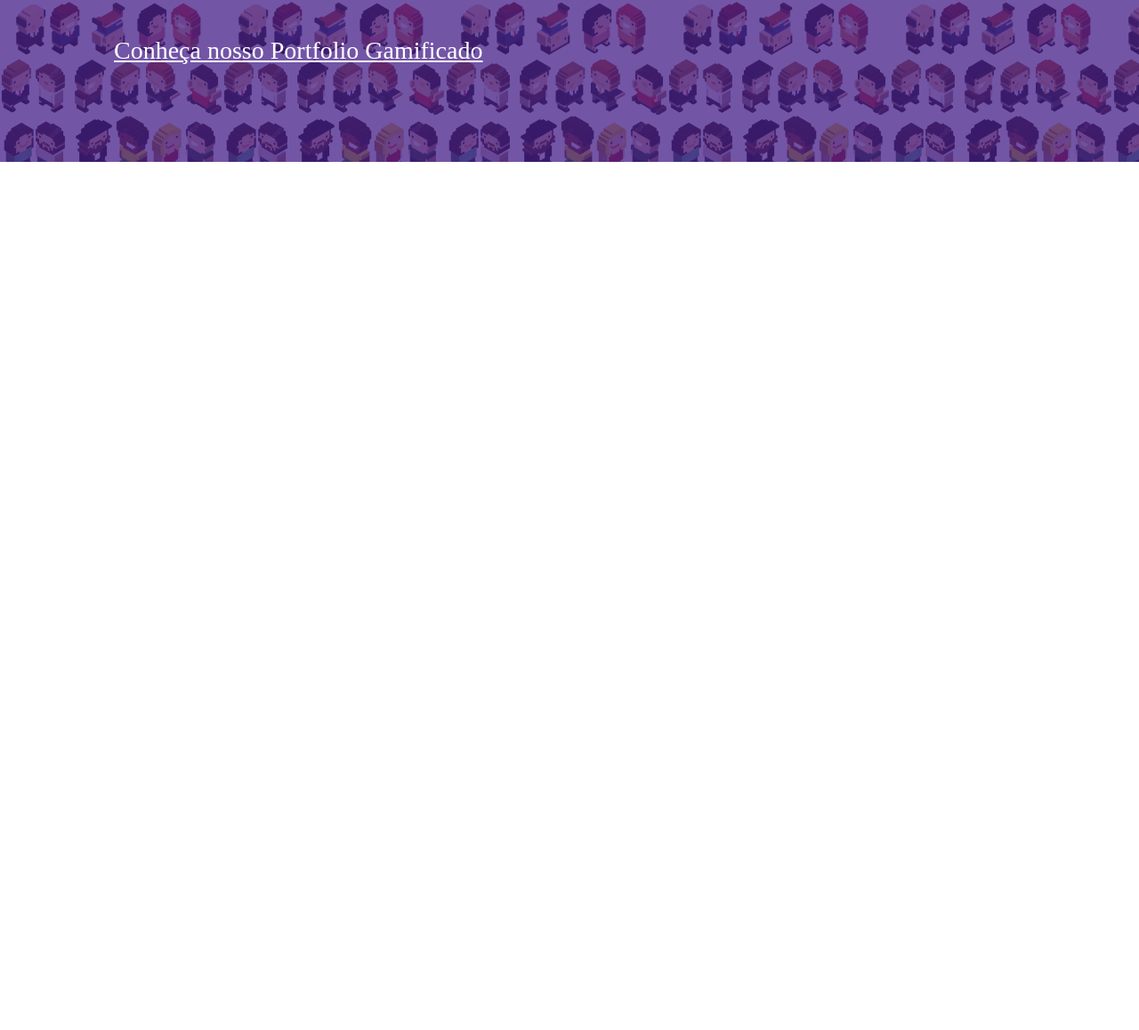
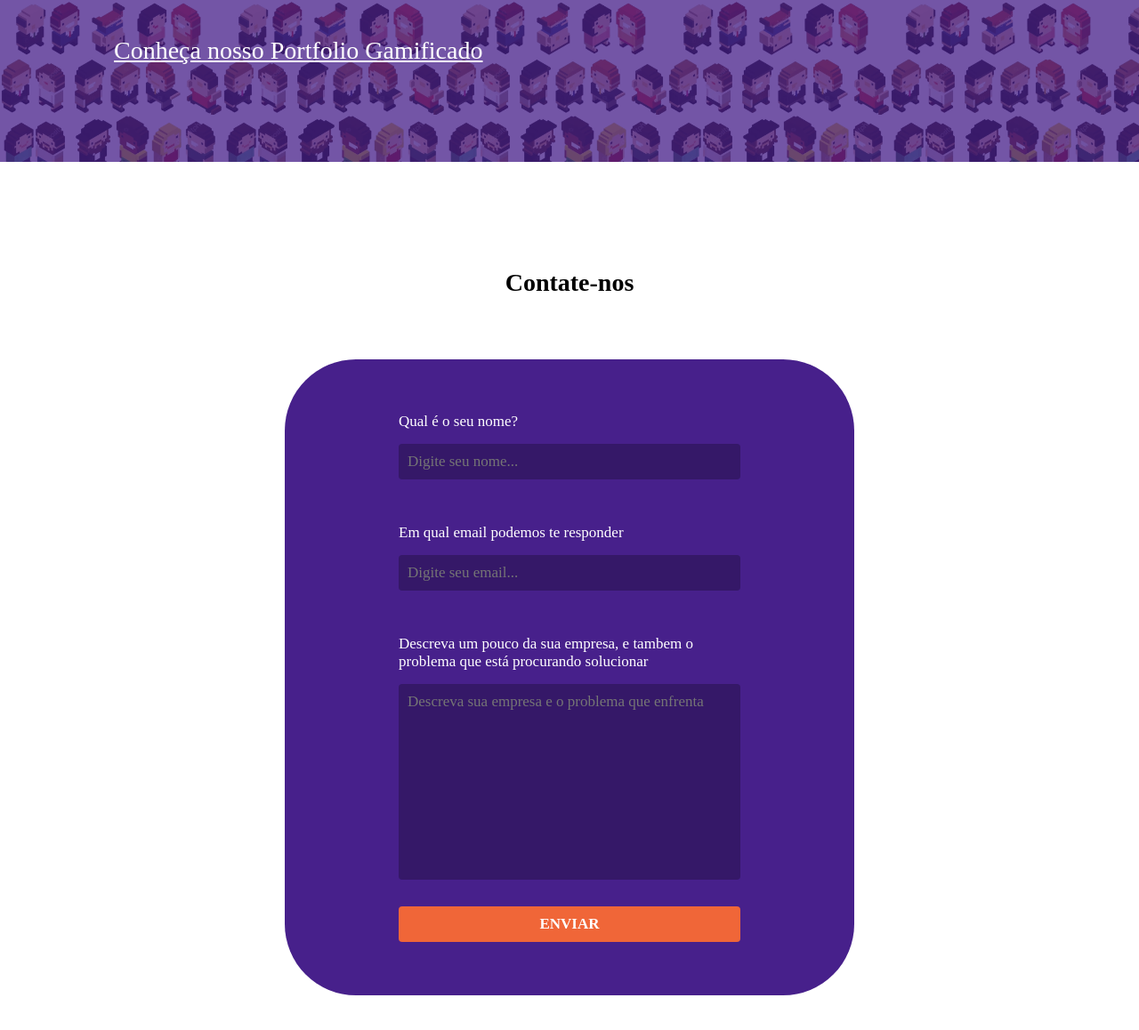
Before and after one commit to MVNC26/gameficaai, a plain HTML site: page index.html in a window 1280 px wide. Shown: the part 2290-3448 px from the top of the page at 89% size. Before the commit the page ends 2592 px from the top, so only its background shows below. Drawn offline with Linux system fonts and the light colour scheme; a web font is replaced by a local one.

Commit message:
feat: formulario de contato foi adicionado

```diff
--- a/index.html
+++ b/index.html
@@ -91,6 +91,30 @@
       </div>
 
    </section>
+   <section id="contato">
+      <h2>Contate-nos </h2>
+
+      <form>
+        <div class="campo">
+            <label for="campo-nome">Qual é o seu nome?</label>
+            <input id="campo-nome" type="text" placeholder="Digite seu nome...">
+        </div>
+
+        <div class="campo">
+            <label for="campo-email">Em qual email podemos te responder</label>
+            <input type="email" name="" id="campo-email" placeholder="Digite seu email...">
+        </div>
+
+        <div class="campo-textarea">
+            <label for="campo-descricao">Descreva um pouco da sua empresa, e tambem o problema que está procurando solucionar</label>
+            <textarea  name="" id="campo-descricao" cols="30" rows="10" placeholder="Descreva sua empresa e o problema que enfrenta"></textarea>
+        </div>
+        <button type="submit">Enviar</button>
+      </form>
+   </section>
+
+
+
 
 </body>
 
--- a/style.css
+++ b/style.css
@@ -260,6 +260,126 @@ h2{
 
 #portfolio a:hover{
     transform: scale(1.05);
+}
+
+#contato{
+    text-align: center;
+
+    padding-bottom: 100px;
+    margin-bottom: 100px;
+}
+
+    #contato h2{
+        margin-bottom: 70px;
+    }
+
+    #contato form{
+        width: 50%;
+        margin: 0 auto;
+        padding: 60px 0;
+
+        border-radius: 80px;
+
+        background-color: var(--roxo_gamefica);
+        color: white;
+
+        display: flex;
+        flex-direction: column;
+        align-items: center;
+
+        font-family: "Montserrat";
+    }
+
+    #contato form label{
+        margin-bottom: 15px;
+        font-size: 17px;
+    }
+
+    .campo{
+        width: 60%;
+        margin-bottom: 50px;
+
+        text-align: left;
+
+        display: flex;
+        flex-direction: column;
+        justify-content: space-between;
+
+    }
+
+    .campo input{
+        height: 40px;
+
+        color: white;
+        background-color: #351868;
+
+        border: none;
+        border-radius: 4px;
+
+        outline: none ;
+        text-indent: 10px;
+
+        font-family: "Montserrat";
+        font-size: 17px;
+
+    }
 
 
-}
+    .campo-textarea{
+        width: 60%;
+        margin-bottom: 30px;
+
+        text-align: left;
+
+        display: flex;
+        flex-direction: column;
+        justify-content: space-between;
+
+    }
+
+    .campo-textarea textarea{
+        color: white;
+        background-color: #351868;
+
+        border: none ;
+        border-radius: 4px;
+
+        padding: 10px;
+
+        font-family: "MOntserrat";
+        font-size: 17px;
+
+        outline: none;
+
+        resize: none;
+    }
+
+    .campo input:focus,.campo-textarea textarea:focus{
+        outline: 2px solid var(--laranja-gamefica);
+    }
+
+
+
+    #contato form button{
+        height: 40px;
+        width: 60%;
+
+        font-family: "MOntserrat";
+        font-size: 17px;
+        font-weight: 600;
+
+        color: white;
+        background-color: var(--laranja-gamefica);
+
+        border:none;
+        border-radius: 4px;
+
+        text-transform: uppercase;
+        cursor: pointer;
+
+        transition: backgroud-color 500ms ease;
+    }
+
+    #contato form button:hover{
+        background-color: #ad4929;
+    }
```
